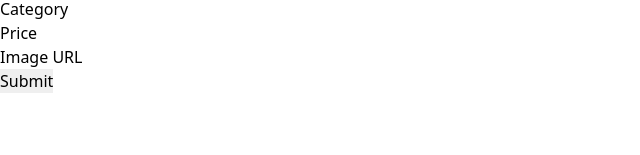
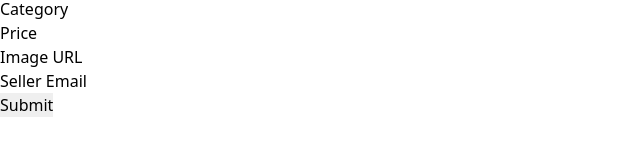
Before and after one commit to calokat/shopmoore, a Next.js app: page /addListing in a window 1280 px wide. Shown: the part 155-310 px from the top of the page, without its empty margins (0-640 px from the left). Built offline with nearby package versions, Linux system fonts and the light colour scheme.

Commit message:
Added email fields

```diff
--- a/pages/addListing.js
+++ b/pages/addListing.js
@@ -38,6 +38,8 @@
             <input id="price" name="price" type="number"></input><br />
             <label htmlFor="imgLink">Image URL</label>
             <input id="imgLink" name="imgLink" type="url"></input><br />
+            <label htmlFor="email">Seller Email</label>
+            <input id="email" name="email" type="email"></input><br />
             <input type="submit"></input>
         </form>
     </>
```
